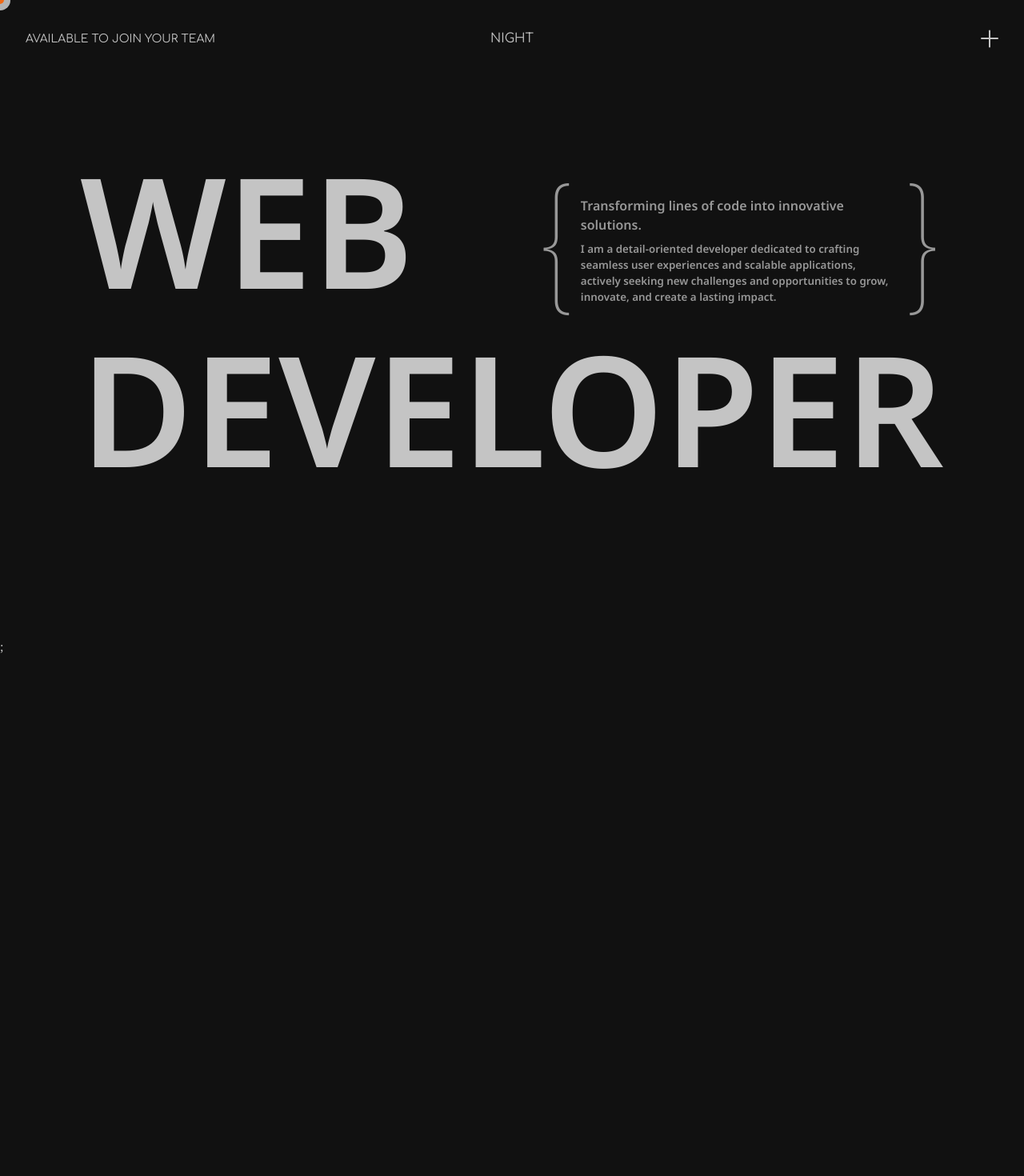
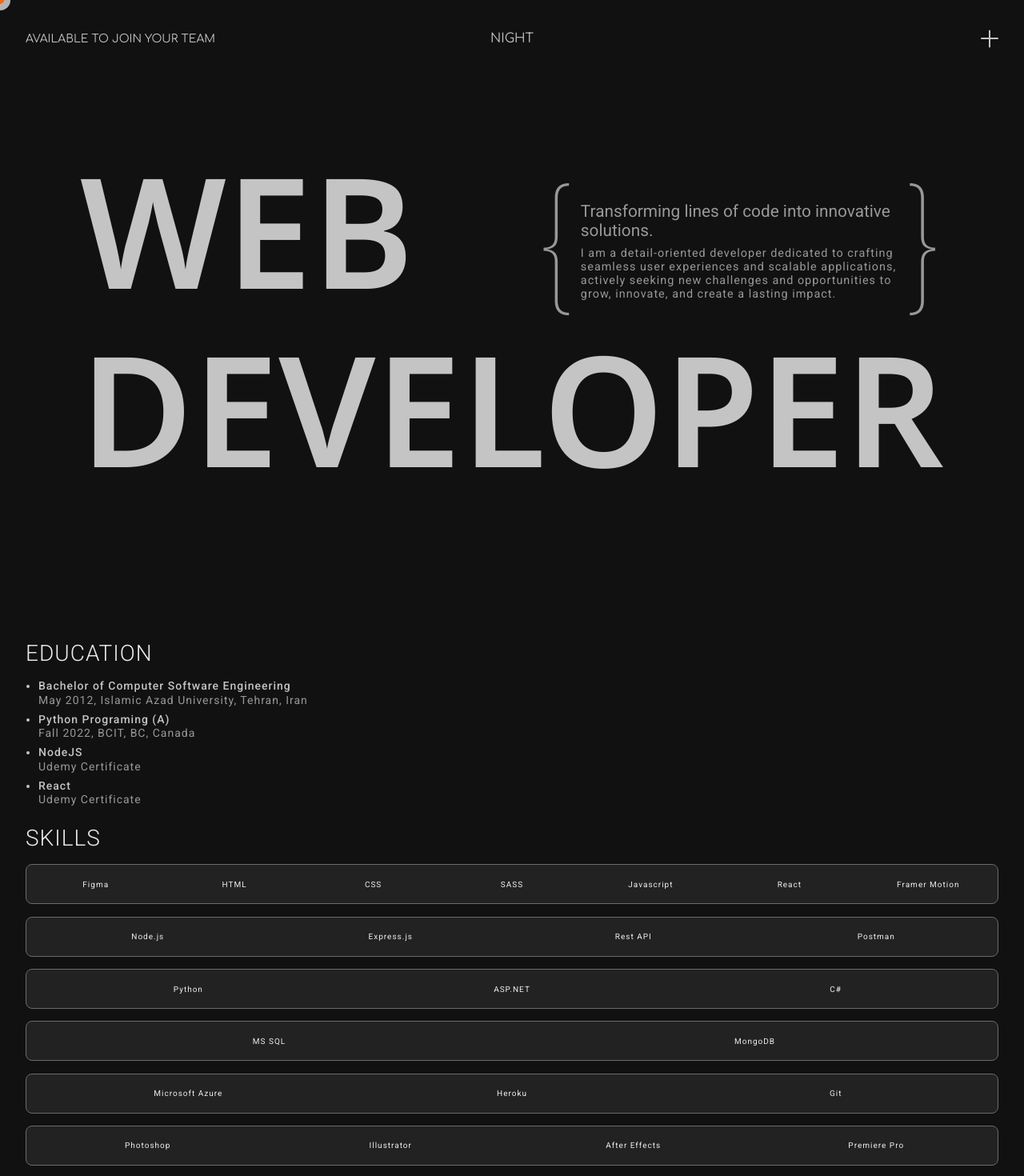
Before and after one commit to Shabahang-Saffari/Portfolio-Website, a React (Vite) app: page / in a window 1280 px wide. Shown: the top 1470 px of the page at 80% size. Before the commit the page ends 818 px from the top, so only its background shows below. Built offline with nearby package versions, Linux system fonts and the light colour scheme.

Commit message:
styling About Me, mobile version

```diff
--- a/src/App.jsx
+++ b/src/App.jsx
@@ -18,8 +18,8 @@ function App() {
       <Cursor />
       <Navbar />
       <Hero />
-      {/* <AboutMe />
-      <Projects />
+      <AboutMe />
+      {/* <Projects />
       <Contact /> */}
     </main>
   );
--- a/src/components/About me/AboutMe.jsx
+++ b/src/components/About me/AboutMe.jsx
@@ -7,7 +7,7 @@ const AboutMe = () => {
     <div id="about_me" className="about_me_wrapper">
       <div className="about_me_content">
         <div className="left_side_wrapper">
-          <h4>About Me</h4>
+          <h4 className="page_title">About Me</h4>
           <div className="left_side_top">
             <p>
               I am a passionate individual with a keen interest in coding and
--- a/src/components/About me/about_me.scss
+++ b/src/components/About me/about_me.scss
@@ -3,6 +3,7 @@
 @import "../../Sass/functions";
 
 .about_me_wrapper {
+  overflow: hidden;
   scroll-margin: 6rem;
   font-family: "Roboto", sans-serif;
   color: $primary_300;
@@ -13,14 +14,14 @@
   // border: 2px solid rgb(211, 226, 0) !important;
 
   .about_me_content {
-    // overflow: hidden;
     @include flex_center;
-    align-items: flex-start;
-    gap: 2rem;
+    flex-direction: column;
+    // align-items: flex-start;
+    // gap: 2rem;
     width: calc(100vw - 4rem);
-    margin: 2rem auto;
+    margin: 0 auto;
     margin-bottom: 1rem;
-    height: calc(100% - 1rem);
+    height: calc(100% - 2rem);
     // background: $primary_200;
     // border: 2px solid rgb(211, 226, 0) !important;
   }
@@ -29,9 +30,11 @@
 .light_mode .about_me_wrapper {
   color: $primary_600;
 }
-
+.page_title {
+  display: none;
+}
 h4 {
-  font-size: $title_font;
+  font-size: $xlarge_font;
   font-weight: $font_weight3;
   text-transform: uppercase;
   color: $primary_100;
@@ -41,21 +44,14 @@ h4 {
 }
 
 .left_side_wrapper {
-  height: 100%;
-  width: 30%;
-  height: 100%;
-
+  width: 100%;
+  margin-bottom: 1rem;
   // border: 1px solid yellow;
 }
 .left_side_top {
-  width: 100%;
-  margin-top: 0.5rem;
-  margin-bottom: 5rem;
-  line-height: 1.3rem;
-  // border-radius: $border_radius;
+  display: none;
 }
 .left_side_bottom {
-  margin-top: 5%;
   // background: $primary_650;
   border-radius: $border_radius;
   h4 {
@@ -64,27 +60,31 @@ h4 {
   li {
     list-style-type: disc;
     font-weight: $font_weight5;
+    font-size: $small_font;
     color: $primary_200;
     margin-left: 1rem;
   }
   p {
     font-size: $small_font;
     margin-right: 2rem;
-    margin-top: 0.25rem;
-    margin-bottom: 1rem;
+    margin-top: 0.1rem;
+    margin-bottom: 0.5rem;
     margin-left: 1rem;
   }
 }
 .right_side_wrapper {
   @include flex_center;
   height: 100%;
-  width: 70%;
+  width: 100%;
   text-align: center;
-
+  h4 {
+    text-align: left;
+    margin-bottom: 1rem;
+  }
   // border: 2px solid rgb(211, 226, 0) !important;
 }
 .right_side_content {
-  width: 70%;
+  width: 100%;
   height: 100%;
   border-radius: $border_radius;
   // border: 2px solid rgb(211, 226, 0) !important;
@@ -142,18 +142,19 @@ h4 {
   justify-content: space-between;
   height: calc(100% - 4rem);
 
-  // gap: 0.5rem;
+  gap: 0.2rem;
   // border: 2px solid rgb(211, 226, 0) !important;
 }
 .skill_wrapper {
   border-radius: $border_radius;
   background: $primary_650;
-  // border: 2px solid rgb(211, 226, 0) !important;
+  border: 1px solid $primary_400;
 }
 .items_wrapper {
   @include flex_center;
   padding: 0.25rem 0 0.25rem 0;
   color: $primary_100;
+  height: 3rem;
 
   // border: 2px solid rgb(211, 226, 0) !important;
 
@@ -165,18 +166,203 @@ h4 {
   }
 }
 .category {
+  display: none;
   background: $primary_500;
   color: $primary_300;
-  letter-spacing: 0.75rem;
-  margin-bottom: 0.5rem;
+  letter-spacing: 0.25rem;
+  margin-bottom: 0.15rem;
+  font-weight: $font_weight5;
+  font-size: $small_font;
   padding: 0.2rem 0 0.2rem 0;
-  font-weight: $font_weight5;
   border-radius: $border_radius $border_radius 0 0;
 }
 .icon {
-  font-size: 1.5rem;
+  display: none;
 }
 
 .item_name {
-  font-size: $small_font;
+  font-size: $tiny_font;
 }
+
+// ****************************************
+// ************    Desktop   **************
+// ****************************************
+
+// .about_me_wrapper {
+//   scroll-margin: 6rem;
+//   font-family: "Roboto", sans-serif;
+//   color: $primary_300;
+//   letter-spacing: 1px;
+//   height: calc(100vh - 6rem);
+//   scroll-snap-align: start;
+//   transition: $transition;
+//   // border: 2px solid rgb(211, 226, 0) !important;
+
+//   .about_me_content {
+//     // overflow: hidden;
+//     @include flex_center;
+//     align-items: flex-start;
+//     gap: 2rem;
+//     width: calc(100vw - 4rem);
+//     margin: 2rem auto;
+//     margin-bottom: 1rem;
+//     height: calc(100% - 1rem);
+//     // background: $primary_200;
+//     // border: 2px solid rgb(211, 226, 0) !important;
+//   }
+// }
+
+// .light_mode .about_me_wrapper {
+//   color: $primary_600;
+// }
+
+// h4 {
+//   font-size: $title_font;
+//   font-weight: $font_weight3;
+//   text-transform: uppercase;
+//   color: $primary_100;
+// }
+// .light_mode h4 {
+//   color: $primary_600;
+// }
+
+// .left_side_wrapper {
+//   height: 100%;
+//   width: 30%;
+//   height: 100%;
+
+//   // border: 1px solid yellow;
+// }
+// .left_side_top {
+//   width: 100%;
+//   margin-top: 0.5rem;
+//   margin-bottom: 5rem;
+//   line-height: 1.3rem;
+//   // border-radius: $border_radius;
+// }
+// .left_side_bottom {
+//   margin-top: 5%;
+//   // background: $primary_650;
+//   border-radius: $border_radius;
+//   h4 {
+//     margin-bottom: 1rem;
+//   }
+//   li {
+//     list-style-type: disc;
+//     font-weight: $font_weight5;
+//     color: $primary_200;
+//     margin-left: 1rem;
+//   }
+//   p {
+//     font-size: $small_font;
+//     margin-right: 2rem;
+//     margin-top: 0.25rem;
+//     margin-bottom: 1rem;
+//     margin-left: 1rem;
+//   }
+// }
+// .right_side_wrapper {
+//   @include flex_center;
+//   height: 100%;
+//   width: 70%;
+//   text-align: center;
+
+//   // border: 2px solid rgb(211, 226, 0) !important;
+// }
+// .right_side_content {
+//   width: 70%;
+//   height: 100%;
+//   border-radius: $border_radius;
+//   // border: 2px solid rgb(211, 226, 0) !important;
+//   // background: $primary_600;
+// }
+
+// // .skills_wrapper {
+// //   display: flex;
+// //   justify-content: center;
+// //   gap: 1rem;
+// //   height: 100%;
+
+// //   // border: 1px solid $primary_200;
+// // }
+// // .skill_wrapper {
+// //   // border: 1px solid rgb(37, 148, 212);
+// //   border-radius: $border_radius;
+// //   background: $primary_600;
+// // }
+
+// // .items_wrapper {
+// //   @include flex_center;
+// //   flex-direction: column;
+// //   justify-content: center;
+// //   gap: 2rem;
+// //   padding: 0.5rem 0 0.5rem 0;
+// //   color: $primary_100;
+// //   .item:hover {
+// //     color: $secondary_100;
+// //   }
+// // }
+
+// // .category {
+// //   @include flex_center;
+// //   background: $primary_500;
+// //   margin-bottom: 0.5rem;
+// //   padding: 0.2rem 0 0.2rem 0;
+// //   font-weight: $font_weight5;
+// //   border-radius: $border_radius $border_radius 0 0;
+// //   height: 4rem;
+// //   width: 9.5rem;
+// //   overflow-wrap: break-word;
+// // }
+// // .icon {
+// //   font-size: 1.5rem;
+// // }
+
+// // .item_name {
+// //   font-size: $small_font;
+// // }
+
+// .skills_wrapper {
+//   display: flex;
+//   flex-direction: column;
+//   justify-content: space-between;
+//   height: calc(100% - 4rem);
+
+//   // gap: 0.5rem;
+//   // border: 2px solid rgb(211, 226, 0) !important;
+// }
+// .skill_wrapper {
+//   border-radius: $border_radius;
+//   background: $primary_650;
+//   // border: 2px solid rgb(211, 226, 0) !important;
+// }
+// .items_wrapper {
+//   @include flex_center;
+//   padding: 0.25rem 0 0.25rem 0;
+//   color: $primary_100;
+
+//   // border: 2px solid rgb(211, 226, 0) !important;
+
+//   .item {
+//     flex: 1;
+//   }
+//   .item:hover {
+//     color: $secondary_100;
+//   }
+// }
+// .category {
+//   background: $primary_500;
+//   color: $primary_300;
+//   letter-spacing: 0.75rem;
+//   margin-bottom: 0.5rem;
+//   padding: 0.2rem 0 0.2rem 0;
+//   font-weight: $font_weight5;
+//   border-radius: $border_radius $border_radius 0 0;
+// }
+// .icon {
+//   font-size: 1.5rem;
+// }
+
+// .item_name {
+//   font-size: $small_font;
+// }
--- a/src/components/Cursor/cursor.scss
+++ b/src/components/Cursor/cursor.scss
@@ -25,7 +25,6 @@
   width: 25px;
   height: 25px;
   border-radius: 25px;
-
   transform: translate(-50%, -50%);
   pointer-events: none;
   background: $primary_200;
--- a/src/components/Hero/hero.scss
+++ b/src/components/Hero/hero.scss
@@ -57,23 +57,15 @@
   display: none;
 }
 
-.light_mode .my_sentence {
-  color: $primary_400;
-}
+// ****************************************
+// ************ Hero Tablet ***************
+// ****************************************
 
-// ************ Hero Tablet ***************
 @media screen and (min-width: 600px) {
   .hero_wrapper {
-    overflow: hidden;
-    scroll-snap-align: start;
-    // scroll-snap-stop: always;
-    scroll-margin: 6rem;
-    scroll-behavior: smooth;
-
     margin-top: 6rem;
     height: calc(100vh - 6rem);
-    @include flex_center;
-    text-transform: uppercase;
+
     // border: 2px solid rgb(10, 124, 253) !important;
   }
 
@@ -84,35 +76,9 @@
 
     .hero_title_p1 {
       font-size: 15vw;
-      margin: 0;
-      padding: 0;
-      width: 100%;
-      // border: 2px solid rgb(10, 124, 253) !important;
-      line-height: 0.8;
-    }
-    .hero_title_p2 {
-      font-size: 15vw;
-      width: 100%;
-      // border: 2px solid rgb(10, 124, 253) !important;
-    }
-    span {
-      height: 100%;
-      transition: $transition;
-      &:hover {
-        color: $secondary_100;
-        filter: blur(0.2rem);
-      }
     }
   }
 
-  .light_mode .hero_title {
-    span {
-      &:hover {
-        color: $tertiary-300;
-        filter: blur(0.2rem);
-      }
-    }
-  }
   .my_sentence {
     position: absolute;
     top: 0;
@@ -143,6 +109,71 @@
 
   .light_mode .my_sentence {
     color: $primary_400;
+    small {
+      color: $primary_500;
+    }
+  }
+}
+
+// ****************************************
+// ************ Hero Desktop **************
+// ****************************************
+
+@media screen and (min-width: 992px) {
+  .hero_wrapper {
+    margin-top: 6rem;
+    height: calc(100vh - 6rem);
+
+    // border: 2px solid rgb(10, 124, 253) !important;
+  }
+
+  .hero_title {
+    .hero_title_p1 {
+      display: block;
+      // border: 2px solid rgb(10, 124, 253) !important;
+    }
+    span {
+      font-size: 15vw;
+    }
+  }
+
+  .my_sentence {
+    position: absolute;
+    top: 0;
+    right: 0;
+    @include flex_center;
+    width: 32rem;
+    height: 11rem;
+    text-transform: none;
+    color: $primary_300;
+    font-family: "Roboto", sans-serif;
+    transition: $transition;
+    // text-align: justify;
+    p {
+      display: inline;
+      font-size: 1.3rem;
+      // border: 2px solid rgb(211, 226, 0) !important;
+    }
+    small {
+      display: block;
+      margin-top: 0.5rem;
+      font-size: 0.9rem;
+      letter-spacing: 1px;
+    }
+    .curlies {
+      font-family: "Fira Sans", sans-serif;
+      font-weight: 100;
+      font-size: 11rem;
+      line-height: 0;
+    }
+    // border: 2px solid rgb(211, 226, 0) !important;
+  }
+
+  .light_mode .my_sentence {
+    color: $primary_400;
+    small {
+      color: $primary_500;
+    }
   }
 
   // .hero_title::before {
@@ -157,101 +188,3 @@
   //   filter: blur(3rem);
   // }
 }
-
-// ************ Hero Desktop ***************
-@media screen and (min-width: 992px) {
-  .hero_wrapper {
-    overflow: hidden;
-    scroll-snap-align: start;
-    // scroll-snap-stop: always;
-    scroll-margin: 6rem;
-    scroll-behavior: smooth;
-
-    margin-top: 6rem;
-    height: calc(100vh - 6rem);
-    @include flex_center;
-    text-transform: uppercase;
-    // border: 2px solid rgb(10, 124, 253) !important;
-  }
-
-  .hero_title {
-    position: relative;
-    // border: 2px solid rgb(211, 226, 0) !important;
-    font-family: "Noto Sans Thai", sans-serif;
-
-    .hero_title_p1 {
-      display: block;
-      font-size: 15vw;
-      margin: 0;
-      padding: 0;
-      width: 100%;
-      // border: 2px solid rgb(10, 124, 253) !important;
-      line-height: 0.8;
-    }
-    .hero_title_p2 {
-      width: 100%;
-      // border: 2px solid rgb(10, 124, 253) !important;
-    }
-    span {
-      font-size: 15vw;
-      height: 100%;
-      transition: $transition;
-      &:hover {
-        color: $secondary_100;
-        filter: blur(0.2rem);
-      }
-    }
-  }
-
-  .light_mode .hero_title {
-    span {
-      &:hover {
-        color: $tertiary-300;
-        filter: blur(0.2rem);
-      }
-    }
-  }
-  .my_sentence {
-    position: absolute;
-    top: 0;
-    right: 0;
-    @include flex_center;
-    width: 32rem;
-    height: 11rem;
-    text-transform: none;
-    color: $primary_300;
-    transition: $transition;
-    // text-align: justify;
-    p {
-      display: inline;
-      // border: 2px solid rgb(211, 226, 0) !important;
-    }
-    small {
-      display: block;
-      margin-top: 0.5rem;
-    }
-    .curlies {
-      font-family: "Fira Sans", sans-serif;
-      font-weight: 100;
-      font-size: 11rem;
-      line-height: 0;
-    }
-    // border: 2px solid rgb(211, 226, 0) !important;
-  }
-
-  .light_mode .my_sentence {
-    color: $primary_400;
-  }
-
-  // .hero_title::before {
-  //   content: "";
-  //   position: absolute;
-  //   top: 95%;
-  //   left: 0%;
-  //   width: 90%;
-  //   height: 15%;
-  //   background: $primary_200;
-  //   transform: perspective(20rem) rotateX(60deg);
-  //   filter: blur(3rem);
-  // }
-}
--- a/src/components/Navbar/SliderMenu.jsx
+++ b/src/components/Navbar/SliderMenu.jsx
@@ -16,6 +16,7 @@ const Navlinks = () => {
 
   const links_click_handler = () => {
     toggle_nav_menu();
+    hover_btns_exit();
   };
 
   return (
```
